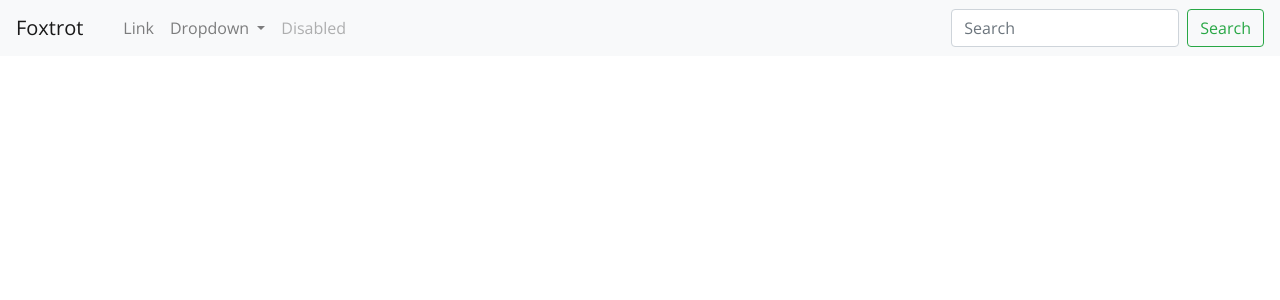
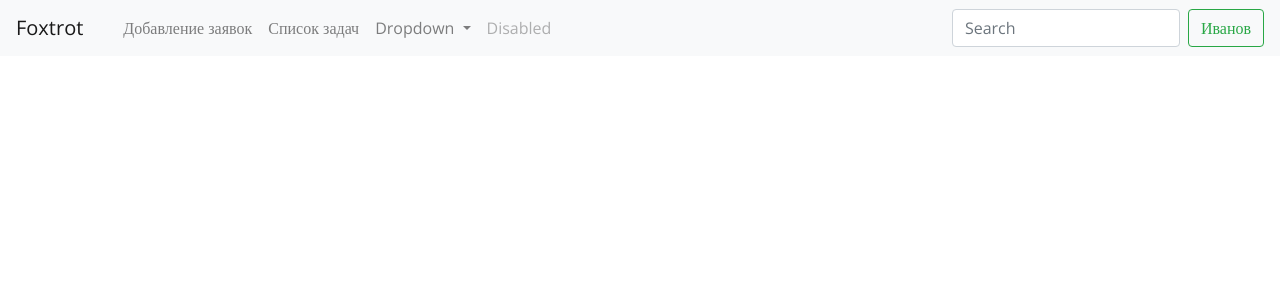
Before and after one commit to code-in-ru/foxtrot, a Flask app: page / in a window 1280 px wide. Shown: the top 300 px of the page. Run offline with Flask 2, Linux system fonts and the light colour scheme; some libraries are stand-ins or nearby versions.

Commit message:
Add orders

```diff
--- a/webapp/routes.py
+++ b/webapp/routes.py
@@ -9,7 +9,7 @@ from flask import abort
 import pymongo
 import sqlite3
 import datetime
-
+import random
 
 @webapp.route('/')
 @webapp.route('/index')
@@ -28,18 +28,19 @@ def orders(method=None):
 @webapp.route("/addorder", methods=["GET", "POST"])
 def add_order():
     form = AddOrderForm()
+    users = ['Иванов', 'Петров', 'Сидоров']
     if form.validate_on_submit():
         with sqlite3.connect("data/rosatom") as conn:
             cursor = conn.cursor()
             cursor.execute("""INSERT INTO tasks (datetime, author, title, type, due_date, description, priority, state,
             location)
-            VALUES (?, ?, ?, ?, ?, ?, ?, ?, ?);""", (datetime.date.today(), 'Петров', form.title.data,
+            VALUES (?, ?, ?, ?, ?, ?, ?, ?, ?);""", (datetime.date.today(), random.choice(users), form.title.data,
                                                      form.task_type.data, form.due_date.data, form.description.data,
                                                      form.priority.data, 0, form.location.data))
             task_id = cursor.lastrowid
             conn.commit()
             flash("Task have id={0}".format(task_id))
-        return redirect("/tasks")
+        return redirect("/list-orders")
     return render_template("add_order.html", title="Добавление ордера", form=form)
 
 
--- a/webapp/templates/add_order.html
+++ b/webapp/templates/add_order.html
@@ -3,7 +3,8 @@
 {% block content %}
       <h1>Распорядиться</h1>
     <div class="container">
-<form>{{ form.hidden_tag() }}
+<form method="post" action="">
+    {{ form.hidden_tag() }}
   <div class="form-group">
     <label for="exampleFormControlInput1">Заголовок</label>
       {{ form.title(id='exampleFormControlInput1', placeholder='Заголовок', class="form-control", type="text") }}
--- a/webapp/templates/base.html
+++ b/webapp/templates/base.html
@@ -24,7 +24,10 @@
         <a class="nav-link" href="addorder"><span class="sr-only">Добавление заявок</span></a>
       </li>
       <li class="nav-item">
-        <a class="nav-link" href="#">Link</a>
+        <a class="nav-link" href="addorder">Добавление заявок</a>
+      </li>
+        <li class="nav-item">
+        <a class="nav-link" href="list-orders">Список задач</a>
       </li>
       <li class="nav-item dropdown">
         <a class="nav-link dropdown-toggle" href="#" id="navbarDropdown" role="button" data-toggle="dropdown" aria-haspopup="true" aria-expanded="false">
@@ -43,15 +46,10 @@
     </ul>
     <form class="form-inline my-2 my-lg-0">
       <input class="form-control mr-sm-2" type="search" placeholder="Search" aria-label="Search">
-      <button class="btn btn-outline-success my-2 my-sm-0" type="submit">Search</button>
+      <button class="btn btn-outline-success my-2 my-sm-0" type="submit">Иванов</button>
     </form>
   </div>
 </nav>
-
-{#    <a href="addorder">Добавление заявок</a>#}
-{#    <a href="add-locations">Добавление локаций</a>#}
-{#    <a href="add-worker">Добавление работников</a>#}
-{#    <a href="list-orders">Список заявок</a>#}
 </div>
     {% block content %} {% endblock %}
 </body>
```
Also changed, not shown: 1 other file.
